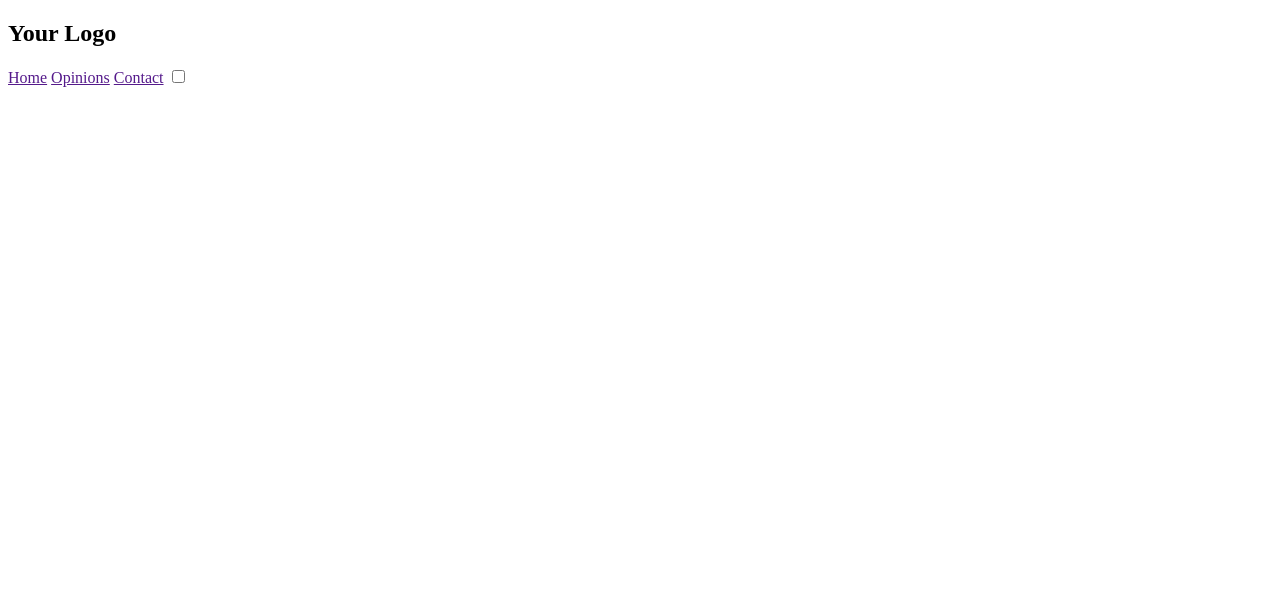
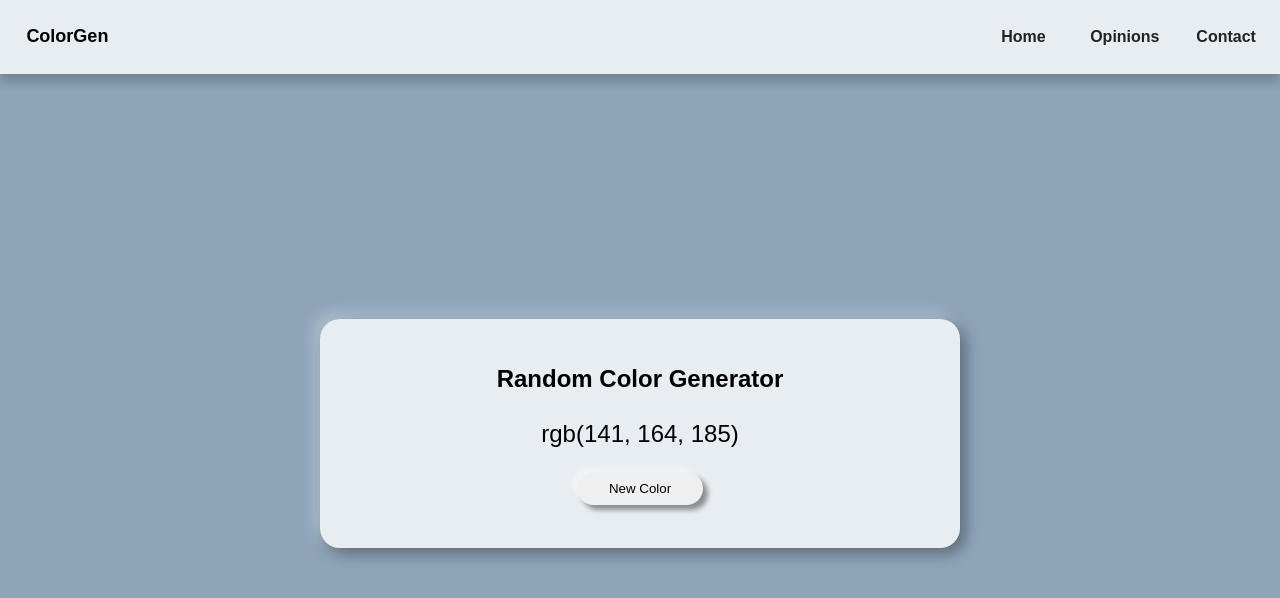
Before and after one commit to nicds-dev/ColorGenerator, a plain HTML site: page index.html in a window 1280 px wide. Drawn offline with Linux system fonts and the light colour scheme.

Commit message:
Reto background-color cumplido

```diff
--- a/css/styles.css
+++ b/css/styles.css
@@ -0,0 +1,87 @@
+body {
+    font-family:Arial, Helvetica, sans-serif;
+    margin: 0;
+    background-color: #8da4b9;
+}
+.navbar {
+    background-color: #ffffffcc;
+    display: grid;
+    grid-template-columns: repeat(2, 1fr);
+    padding: 1.2rem;
+    box-shadow: 0 8px 10px rgba(0,0,0,.2);
+}
+.navbar .item1 {
+    justify-self: start;
+    margin: .4em;
+    font-size: large;
+    cursor: pointer;
+}
+.navbar .item1:hover {
+    color: gray;
+}
+.navbar .item2 {
+    display: grid;
+    grid-template-columns: repeat(3, 1fr);
+    justify-self: end;
+    align-items: center;
+    grid-column-gap: 2rem;
+}
+.navbar .item2 a {
+    justify-self: center;
+    color: #222;
+    text-decoration: none;
+    font-weight: bolder;
+}
+.navbar .item2 a:hover {
+    color: gray;
+}
+main {
+    display: grid;
+    height: 90vh;
+    place-items: center;
+}
+main .container {
+    background-color: #ffffffcc;
+    width: 50%;
+    text-align: center;
+    border-radius:20px;
+    box-sizing: border-box;
+    box-shadow: 5px 5px 15px rgba(0, 0, 0, .4), -5px -5px 15px rgba(255, 255, 255, .4);
+    padding: 20px;
+}
+main .container .card {
+    outline: 5px solid green;
+    width: 50%;
+    margin-top: auto;
+    margin-right: auto;
+    margin-bottom: auto;
+    margin-left: auto;
+}
+main .container .parent {
+    display: grid;
+    grid-template-rows: repeat(3, 1fr);
+    grid-row-gap: 0.5rem;
+    margin: 1rem;
+    align-items: center;
+}
+main .container .parent h1 {
+    font-size: 1.5rem;
+    margin: 0;
+}
+main .container .parent p {
+    font-size: 1.5rem;
+    margin: 0;
+}
+main .container .parent button {
+    justify-self: center;
+    cursor: pointer;
+    height: 70%;
+    padding-inline: 2rem;
+    border-radius: 100px;
+    border: none;
+    box-shadow: 5px 5px 5px rgba(0, 0, 0, .4), -5px -5px 5px rgba(255, 255, 255, .4);
+    margin: 15px;
+}
+main .container .parent button:hover {
+    background-color: rgba(0,0,0,.2);
+}
--- a/index.html
+++ b/index.html
@@ -5,29 +5,30 @@
     <meta http-equiv="X-UA-Compatible" content="IE=edge">
     <meta name="viewport" content="width=device-width, initial-scale=1.0">
     <title>Document</title>
+    <link rel="stylesheet" href="css/styles.css">
 </head>
-<body>
+<body id="body">
     <header>
         <nav class="navbar">
-            <h1 class="item1">Your Logo</h1>
+            <h1 class="item1">ColorGen</h1>
             <div class="item2">
                 <a href="">Home</a>
                 <a href="">Opinions</a>
                 <a href="">Contact</a>
-                <label class="switch">
-                    <input type="checkbox" id="preview-theme">
-                    <span class="slider"></span>
-                </label>
             </div>
         </nav>
     </header>
     <main>
-        <section>
-
+        <section class="container">
+            <article class="parent">
+                <h1>Random Color Generator</h1>
+                <p id="myP">rgb(141, 164, 185)</p>
+                <button id="change-color">New Color</button>
+            </article>
         </section>
     </main>
     <footer>
-
     </footer>
+    <script src="js/main.js"></script>
 </body>
 </html>
--- a/js/main.js
+++ b/js/main.js
@@ -0,0 +1,19 @@
+const changeColor = document.getElementById("change-color");
+const colorBody = document.getElementById("body");
+const textColorP = document.getElementById("myP");
+
+const genRandomColor = () => {
+    let r = Math.floor(Math.random() * 255) + 1;
+    let g = Math.floor(Math.random() * 255) + 1;
+    let b = Math.floor(Math.random() * 255) + 1;
+
+    let newColor = `rgb(${r}, ${g}, ${b})`;
+
+    return newColor;
+}
+const changeNewColor = () => {
+    colorBody.style.backgroundColor = genRandomColor();
+    textColorP.innerHTML = genRandomColor();
+}
+
+changeColor.addEventListener("click", changeNewColor);
```
